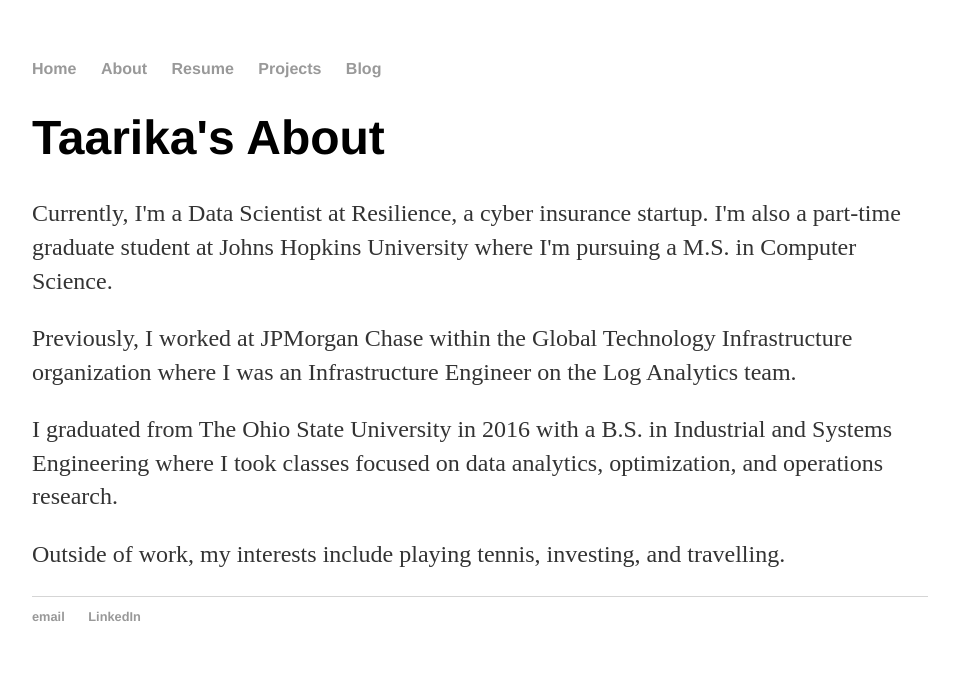
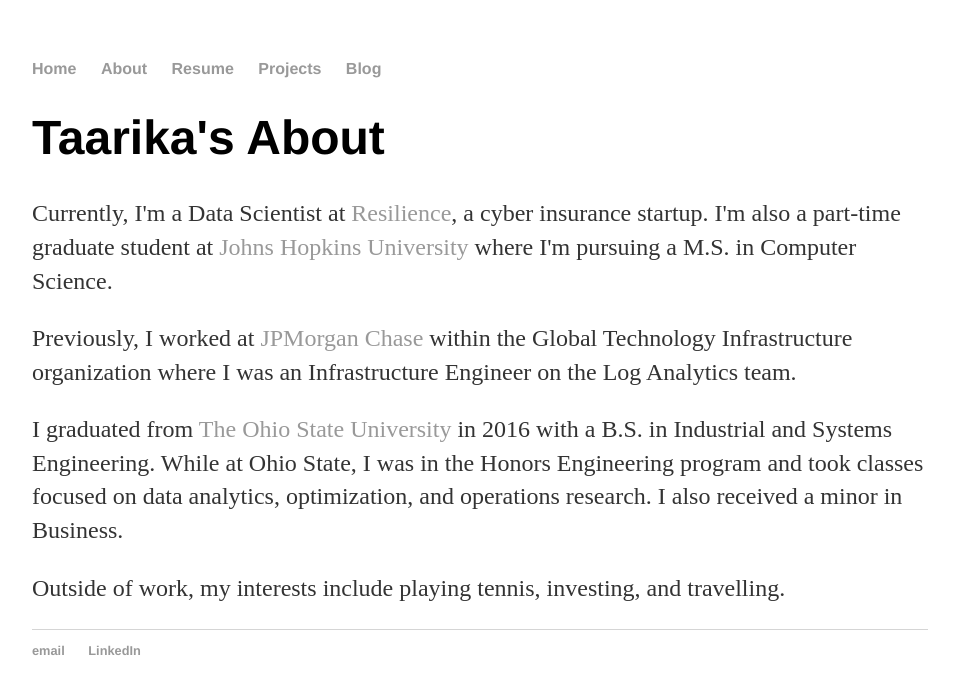
Before and after one commit to thegde26/thegde26.github.io, a Jekyll site: the page built from about/index.html, in a window 1280 px wide. Shown: the top 694 px of the page, without its empty margins (160-1114 px from the left). Built offline with Jekyll 4.4.1, drawn with Linux system fonts in a browser that asks for light colours.

Commit message:
Update index.html

```diff
--- a/about/index.html
+++ b/about/index.html
@@ -3,7 +3,7 @@
 title: Taarika's About
 ---
 <h1>{{ page.title }}</h1>
-<p>Currently, I'm a Data Scientist at Resilience, a cyber insurance startup. I'm also a part-time graduate student at Johns Hopkins University where I'm pursuing a M.S. in Computer Science.</p>
-<p>Previously, I worked at JPMorgan Chase within the Global Technology Infrastructure organization where I was an Infrastructure Engineer on the Log Analytics team.</p>
-<p>I graduated from The Ohio State University in 2016 with a B.S. in Industrial and Systems Engineering where I took classes focused on data analytics, optimization, and operations research.</p>
+<p>Currently, I'm a Data Scientist at <a href="https://www.resilienceinsurance.com/">Resilience</a>, a cyber insurance startup. I'm also a part-time graduate student at <a href="https://www.cs.jhu.edu/">Johns Hopkins University</a> where I'm pursuing a M.S. in Computer Science.</p>
+<p>Previously, I worked at <a href="https://www.jpmorganchase.com/">JPMorgan Chase</a> within the Global Technology Infrastructure organization where I was an Infrastructure Engineer on the Log Analytics team.</p>
+<p>I graduated from <a href="https://ise.osu.edu/">The Ohio State University</a> in 2016 with a B.S. in Industrial and Systems Engineering. While at Ohio State, I was in the Honors Engineering program and took classes focused on data analytics, optimization, and operations research. I also received a minor in Business.</p>
 <p>Outside of work, my interests include playing tennis, investing, and travelling.</p>
```
